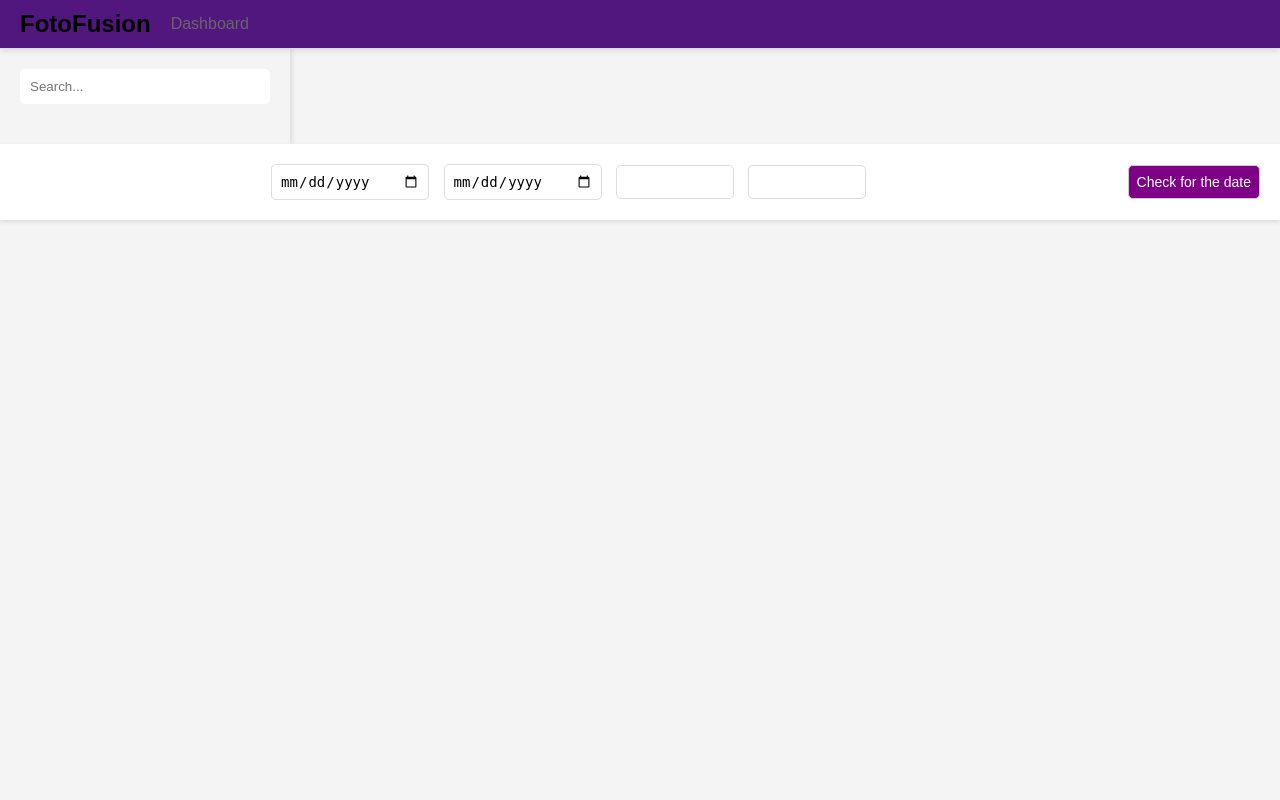
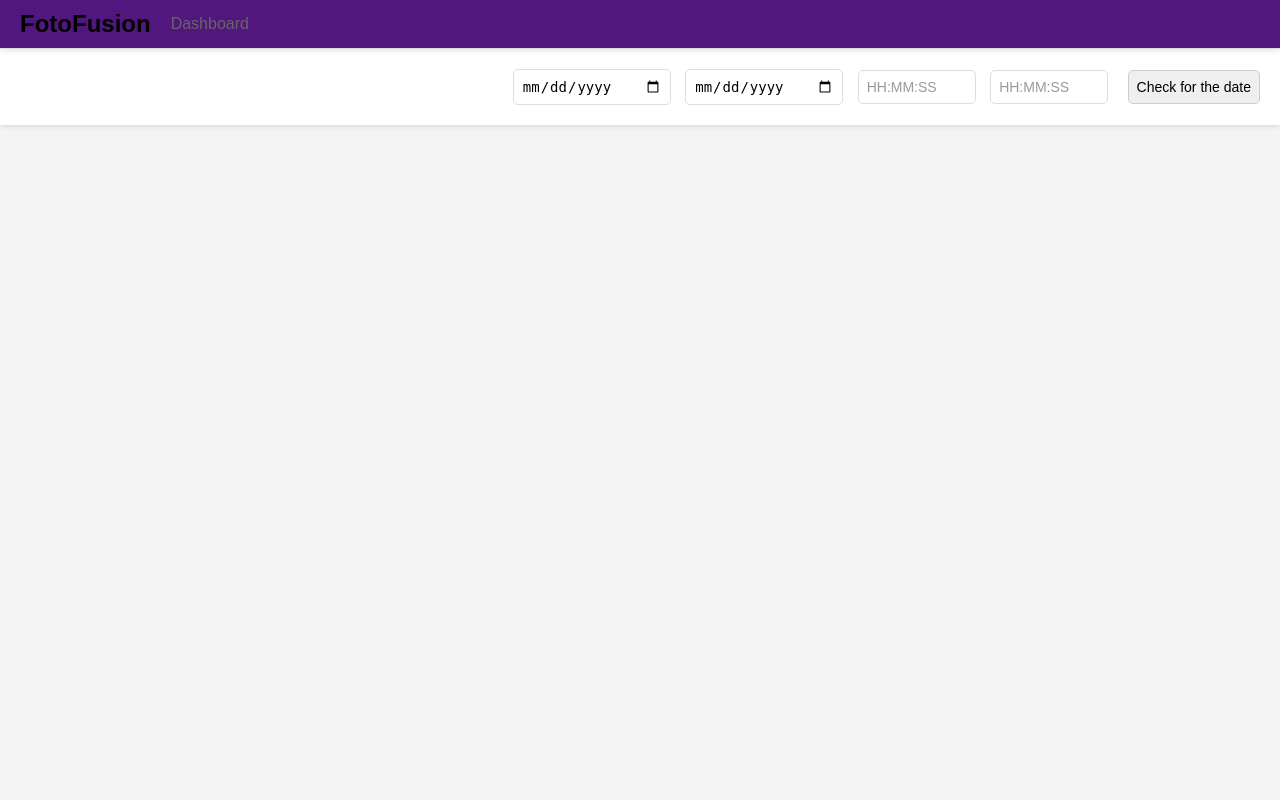
Before and after one commit to AntoniaHrr/FotoFusion, a PHP site: page /view_gallery.html in a window 1280 px wide. Run offline with PHP 8.4, Linux system fonts and the light colour scheme.

Commit message:
redesign again

```diff
--- a/homepage.html
+++ b/homepage.html
@@ -54,7 +54,6 @@
           </li>
         </ul>
       </div>
-      <button id="logout-button">Logout</button>
     </header>
     <div class="menu">
       <div class="tc">
--- a/styles/view_gallery.css
+++ b/styles/view_gallery.css
@@ -311,7 +311,7 @@ main {
   color: #333;
 }
 
-button {
+.delete-photos button {
   padding: 10px 20px;
   font-size: 16px;
   color: #fff;
@@ -321,3 +321,11 @@ button {
   cursor: pointer;
   transition: background-color 0.3s, transform 0.3s;
 }
+
+.options {
+  margin-left: 50px;
+  display: flex;
+  flex-direction: column;
+  justify-content: center;
+  align-items: center;
+}
--- a/view_gallery.html
+++ b/view_gallery.html
@@ -1,15 +1,16 @@
 <!DOCTYPE html>
 <html lang="en">
   <head>
-    <meta charset="UTF-8">
-    <meta name="viewport" content="width=device-width, initial-scale=1.0">
+    <meta charset="UTF-8" />
+    <meta name="viewport" content="width=device-width, initial-scale=1.0" />
     <title>Gallery View</title>
-    <link rel="stylesheet" href="./styles/view_gallery.css">
+    <link rel="stylesheet" href="./styles/view_gallery.css" />
   </head>
   <body>
     <header>
       <div class="left">
-            <h1>FotoFusion</h1>
+        <a href="./homepage.html"><h1>FotoFusion</h1></a>
+
         <label id="dashboard-label" for="menu">Dashboard</label>
         <ul class="dropdown">
           <li>
@@ -55,25 +56,28 @@
         </ul>
       </div>
     </header>
-    <div class="sidebar">
-        <input type="text" id="search-input" placeholder="Search...">
+    <!-- <div class="sidebar">
+      <input type="text" id="search-input" placeholder="Search..." />
+    </div> -->
+    <div class="add-photo">
+      <div>
+        <button id="add-photo" hidden onclick="addPhoto()">Add Photo</button>
       </div>
-    <div class="add-photo">
-        <div><button id="add-photo" hidden onclick="addPhoto()">Add Photo</button></div>
       <div>
-            <input type="date" id="date-time">
-            <input type="date" id="end-date">
-            <input type="text" id="start-hour">
-            <input type="text" id="end-hour">
+        <input type="date" id="date-time" />
+        <input type="date" id="end-date" />
+        <input type="text" id="start-hour" placeholder="HH:MM:SS" />
+        <input type="text" id="end-hour" placeholder="HH:MM:SS" />
+        <button id="date-time-btn">Check for the date</button>
       </div>
-        <button id="date-time-btn">Check for the date</button>
     </div>
 
     <main>
-        <input type="hidden" name="gallery_id" id="gallery_id" value="">
+      <input type="hidden" name="gallery_id" id="gallery_id" value="" />
       <div class="gallery">
         <!-- Галерията ще бъде попълнена със снимки чрез JavaScript -->
       </div>
+      <div class="options">
         <div class="move-photos" id="move-photos" hidden>
           <div class="move-options">
             <select id="move-to-gallery">
@@ -86,12 +90,16 @@
         <div class="delete-photos">
           <button id="delete-photos-btn" hidden>Deletе</button>
         </div>
+      </div>
     </main>
     <script src="./js/view_gallery.js"></script>
     <script>
-        document.getElementById("dashboard-label").addEventListener("click", function () {
+      document
+        .getElementById("dashboard-label")
+        .addEventListener("click", function () {
           var dropdown = document.getElementById("dropdown-options");
-            dropdown.style.display = dropdown.style.display === "block" ? "none" : "block";
+          dropdown.style.display =
+            dropdown.style.display === "block" ? "none" : "block";
         });
     </script>
   </body>
```
Also changed, not shown: models/uploads/newImage.jpg (deleted), models/uploads/photo-gallery.png (added), models/uploads/testt.jpg (added). Lines whose indentation alone changed are shown as unchanged.
